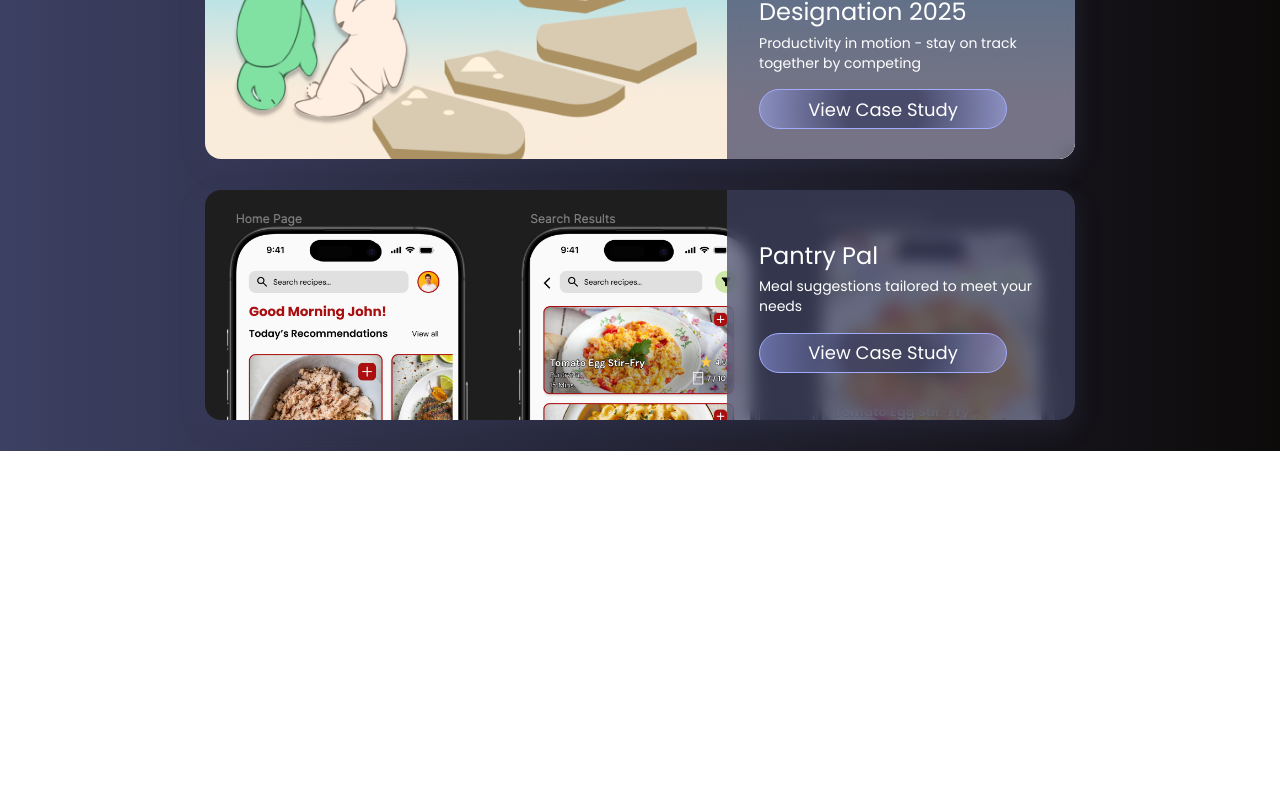
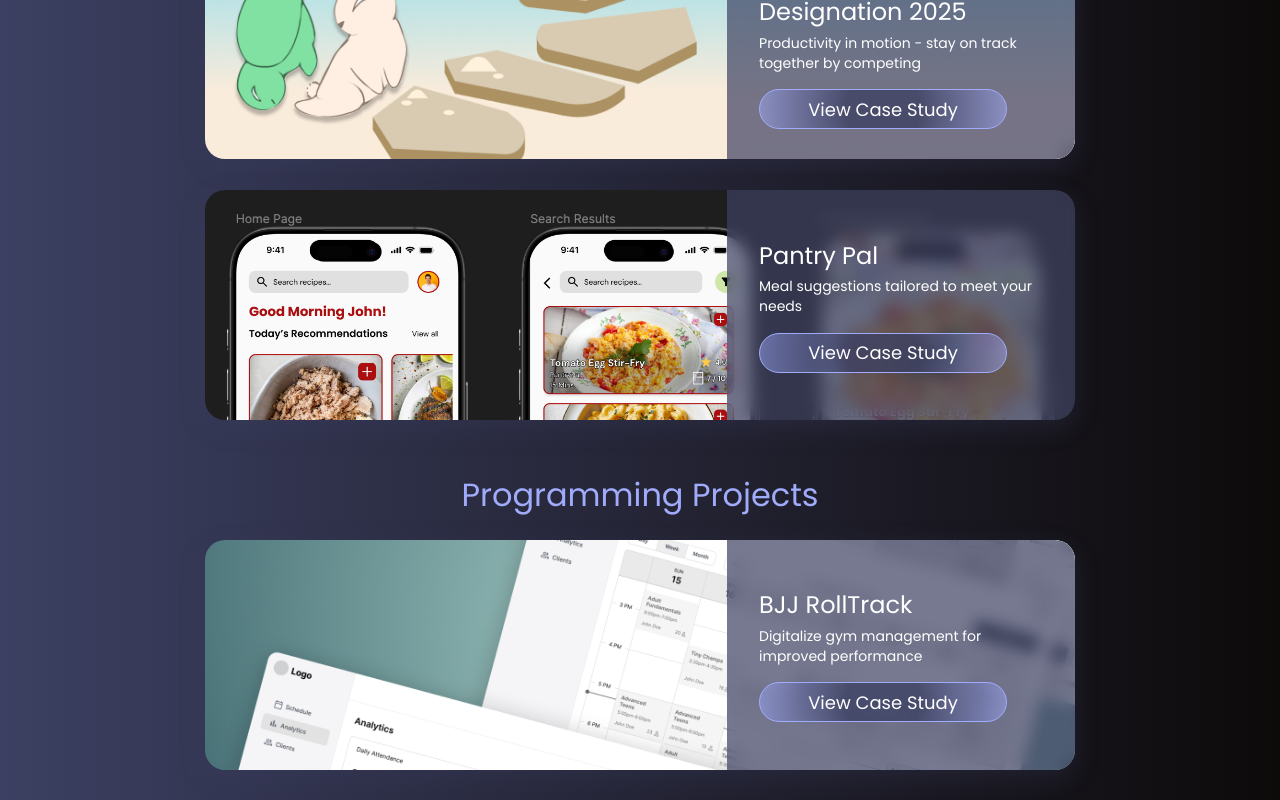
Before and after one commit to baobaoc7/baobaoc7.github.io, a React (Create React App) app: page /projects in a window 1280 px wide. Shown: the part 479-1279 px from the top of the page. Before the commit the page ends 930 px from the top, so only its background shows below. Built offline with nearby package versions, Linux system fonts and the light colour scheme.

Commit message:
bjj card added

```diff
--- a/src/components/NavBar.css
+++ b/src/components/NavBar.css
@@ -19,14 +19,17 @@
 }
 
 .nav-menu li:hover {
-    transform: scale(1.05);
-    color: #A1ABFC;
+    transform: scale(1.1);
     cursor: pointer;
 }
 
 .nav-menu li a {
     font-size: 1.2rem;
     font-weight: 500;
+}
+
+.nav-menu li:hover a {
+    color: #A1ABFC;
 }
 
 .menu-icon {
--- a/src/components/ProjectCard.css
+++ b/src/components/ProjectCard.css
@@ -3,7 +3,7 @@
   width: 85%;
   height: 230px;
   overflow: hidden;
-  border-radius: 1rem;
+  border-radius: 20px;
   box-shadow: 0 8px 24px rgba(60, 64, 98, 0.3);
   margin-bottom: 3%;
   transform: scale(1);
@@ -37,7 +37,6 @@
   text-align: left;
   color: white;
   backdrop-filter: blur(8px);
-  border-radius: 0 1rem 1rem 0;
 }
 
 .card-title {
--- a/src/routes/Projects.js
+++ b/src/routes/Projects.js
@@ -5,13 +5,14 @@ import "./Projects.css"
 import SonarCardImg from "../assets/SonarCardImg.png"
 import MomentumCardImg from "../assets/MomentumCardImg.png"
 import PantryPalImg from "../assets/PantryPalImg.png"
+import BjjCardImg from "../assets/BjjCardImg.png"
 
 
 const Projects = () => {
     return (
         <>
-            <NavBar/>
-            <hr/>
+            <NavBar />
+            <hr />
             <h1>UI/UX Projects</h1>
             <div className="project-cards-container">
                 <ProjectCard
@@ -31,6 +32,15 @@ const Projects = () => {
                     description="Meal suggestions tailored to meet your needs"
                 />
             </div>
+            <h1>Programming Projects</h1>
+            <div className="project-cards-container">
+                <ProjectCard
+                    name="BJJ RollTrack"
+                    imageUrl={BjjCardImg}
+                    description="Digitalize gym management for improved performance"
+                    pageLink="/"
+                />
+            </div>
         </>
     )
 }
```
Also changed, not shown: src/assets/BjjCardImg.png (added), src/assets/BjjCardImg1.png (added).
